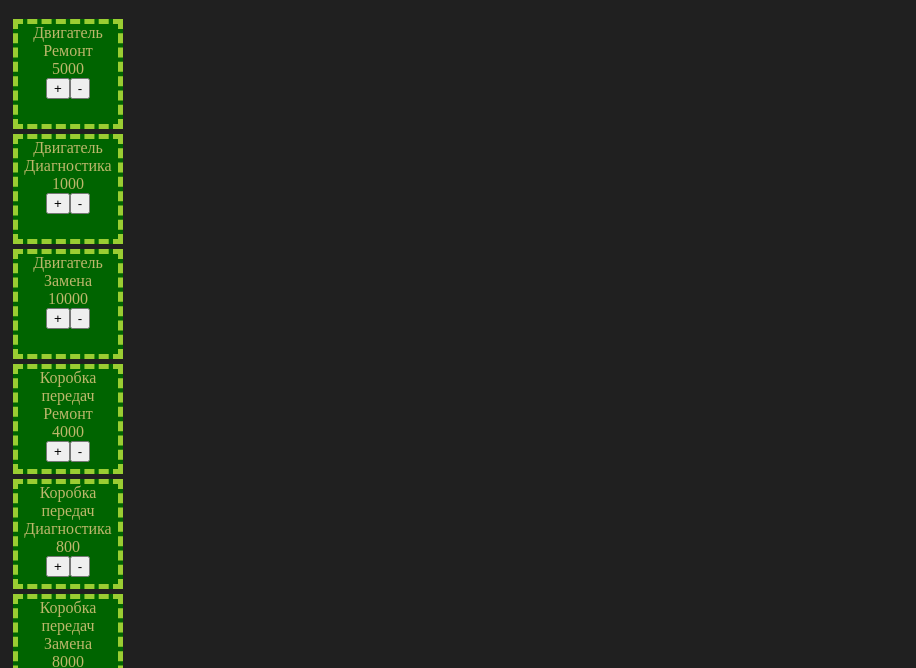
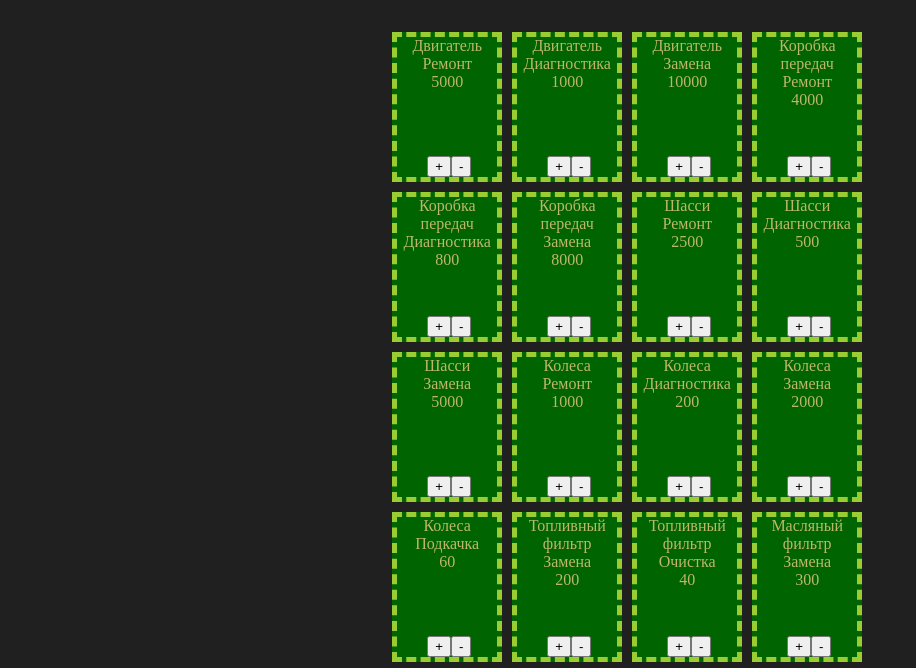
Before and after one commit to ViktorOshkalo/LearnProgramming, a plain HTML site: page 1. Service calculator/index.html in a window 1280 px wide. Shown: the part 61-729 px from the top of the page, without its empty margins (0-916 px from the left). Drawn offline with Linux system fonts and the light colour scheme.

Commit message:
amount, page styles

```diff
--- a/1. Service calculator/css/style.css
+++ b/1. Service calculator/css/style.css
@@ -3,13 +3,22 @@ body {
     color: darkkhaki;
 }
 
+.container {
+    width: 40%;
+    margin: 30px auto;
+    overflow: hidden;
+}
+
 .service-lot {
     background-color: darkgreen;
-    height: 100px;
+    height: 140px;
     width: 100px;
     border: 5px dashed yellowgreen;
     margin: 5px;
     text-align: center;
+    min-width: 100px;
+    float: left;
+    position: relative;
 }
 
 .total-price {
@@ -20,4 +29,18 @@ body {
     margin: 5px;
     text-align: center;
     vertical-align: middle;
+    width: 40%;
+    margin: 30px auto;
+    font: 40px/1.5 Verdana;
 }
+
+.service-lot .adding {
+    position: absolute;
+    bottom: 0;
+    margin-left: 30%;
+}
+
+.amount {
+    font: 40px/1.5 Verdana;
+    color: gold;
+}
--- a/1. Service calculator/index.html
+++ b/1. Service calculator/index.html
@@ -8,7 +8,6 @@
 	<h1>Car service application</h1>
 	<div id="car-service-app"/>
 	<script type="text/javascript" src="js/services.js"></script>
-	<script type="text/javascript" src="js/views.js"></script>
 	<script type="text/javascript" src="js/ui.js"></script>
 	<script type="text/javascript" src="js/cart.js"></script>
 	<script type="text/javascript" src="js/main.js"></script>
--- a/1. Service calculator/js/ui.js
+++ b/1. Service calculator/js/ui.js
@@ -8,6 +8,7 @@ function render_shop(services_list, shopping_cart){
     total_price_div.innerHTML = shopping_cart.total_price
 
     var service_list_div = document.createElement("div")
+    service_list_div.setAttribute("class", "container")
 
     services_list.forEach(function(service) {
         var services_list_lot = document.createElement("div")
@@ -22,7 +23,11 @@ function render_shop(services_list, shopping_cart){
         var price = document.createElement("div")
         price.innerHTML = service.price
 
+        var amount = document.createElement("div")
+        amount.setAttribute("class", "amount")
+
         var adding = document.createElement("div")
+        adding.setAttribute("class", "adding")
         var add_button = document.createElement("button")
         var delete_button = document.createElement("button")
 
@@ -32,6 +37,7 @@ function render_shop(services_list, shopping_cart){
         add_button.addEventListener( "click",  function() {
             shopping_cart.add(service.id, 1, service.price)
             total_price_div.innerHTML = shopping_cart.total_price
+            amount.innerHTML = shopping_cart[service.id]
             console.log(shopping_cart)
         })
 
@@ -41,6 +47,11 @@ function render_shop(services_list, shopping_cart){
         delete_button.addEventListener( "click",  function() {
             shopping_cart.delete(service.id, 1, service.price)
             total_price_div.innerHTML = shopping_cart.total_price
+            if (shopping_cart.hasOwnProperty(service.id)) {
+                amount.innerHTML = shopping_cart[service.id]
+            } else {
+                amount.innerHTML = ""
+            }
             console.log(shopping_cart)
         })
 
@@ -51,6 +62,7 @@ function render_shop(services_list, shopping_cart){
         services_list_lot.appendChild(car_part)
         services_list_lot.appendChild(category)
         services_list_lot.appendChild(price)
+        services_list_lot.appendChild(amount)
         services_list_lot.appendChild(adding)
 
         service_list_div.appendChild(services_list_lot)
```
